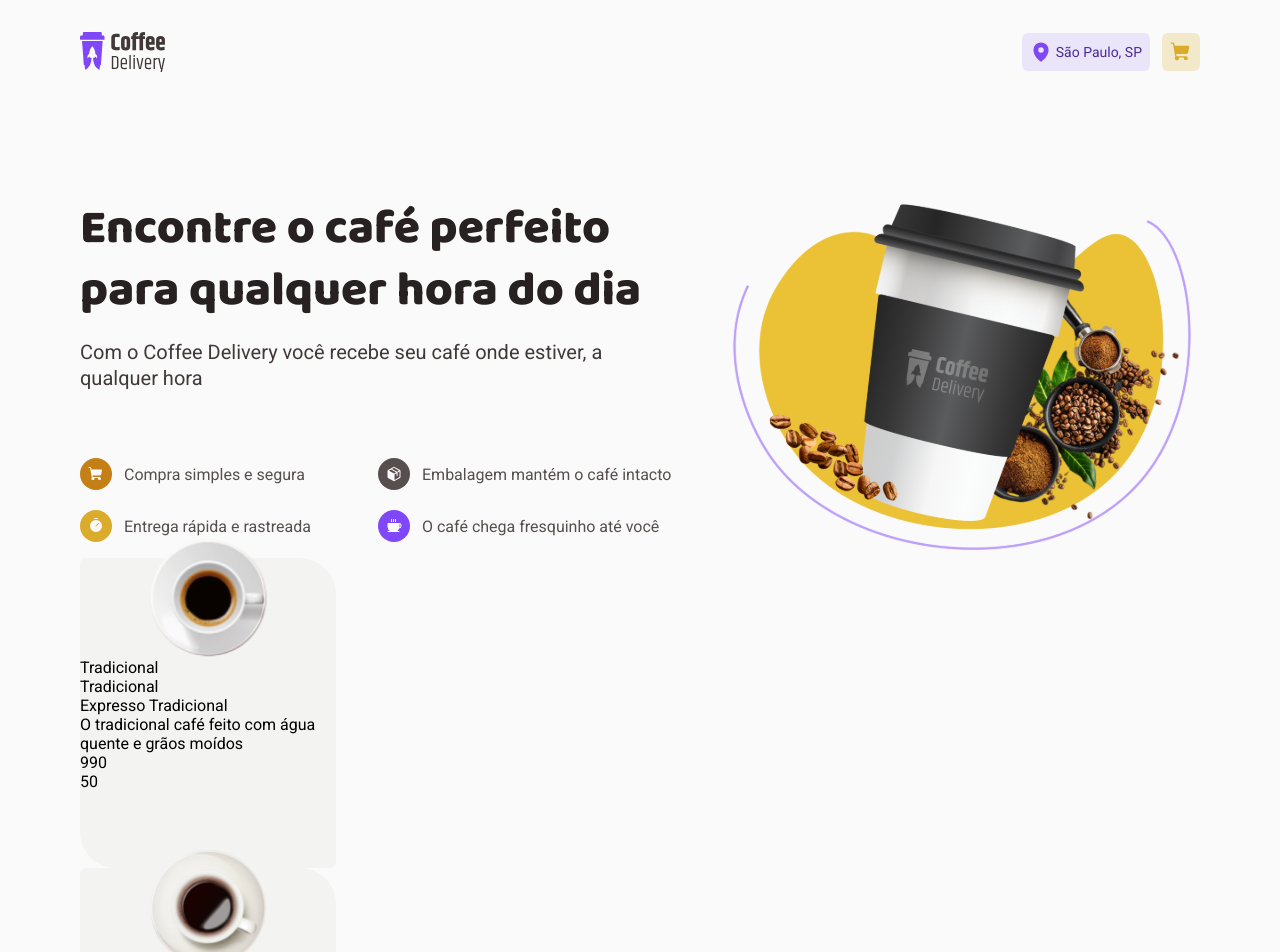
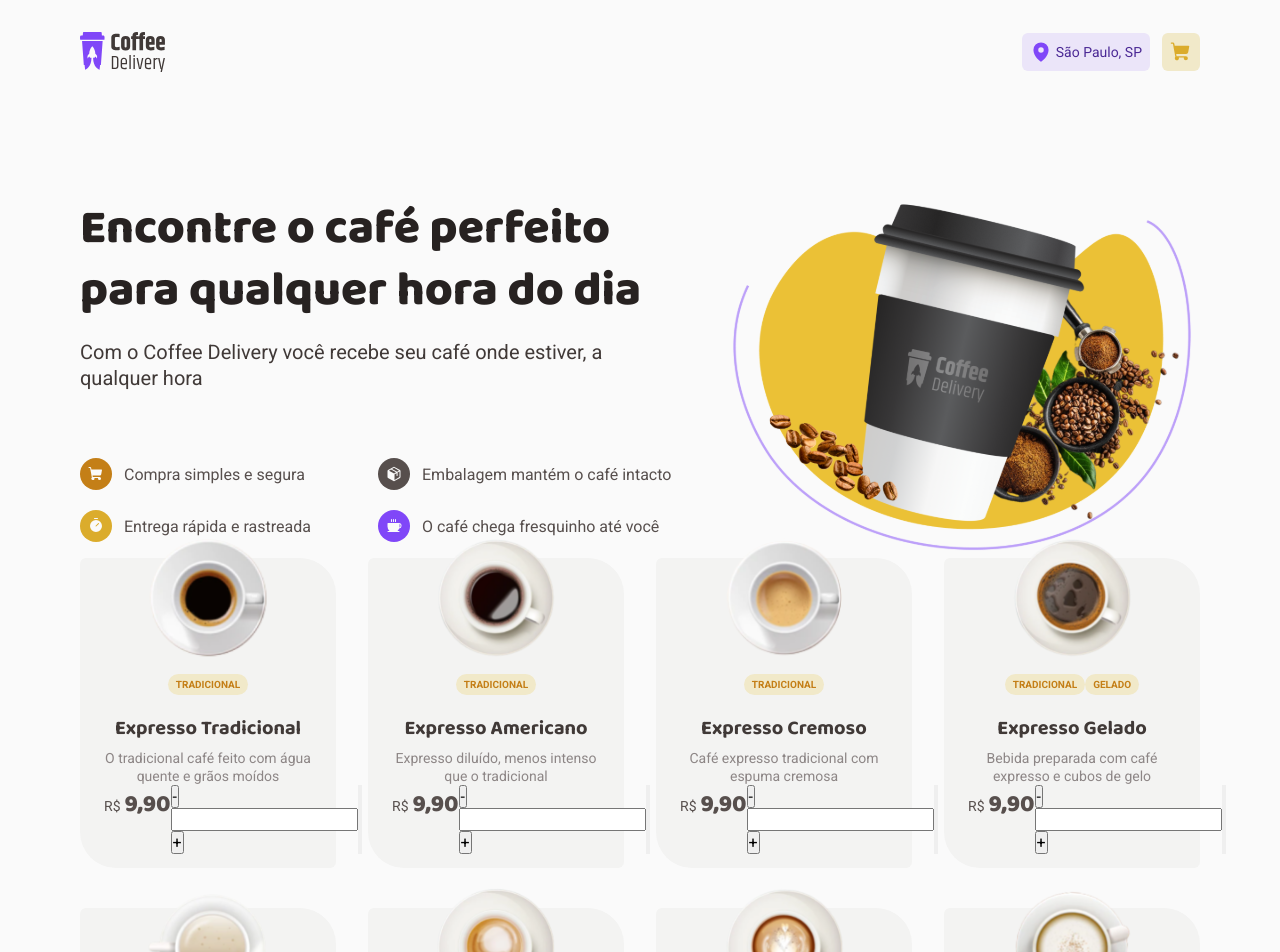
Before and after one commit to ThiagoLG/coffee-delivery, a React (Vite) app: page / in a window 1280 px wide. Shown: the top 952 px of the page. Built offline with nearby package versions, Linux system fonts and the light colour scheme.

Commit message:
Product card - 50%

```diff
--- a/src/pages/Home/Product/index.tsx
+++ b/src/pages/Home/Product/index.tsx
@@ -1,20 +1,41 @@
 import { IProduct } from '../../../models/IProduct'
-import { ProductContainer } from './styles'
+import { ProductBuyContainer, ProductContainer, ProductTag } from './styles'
 
 export function Product(product: IProduct) {
+  function formatCurrency(price: number) {
+    if (!price || price <= 0) return 'R$ 0,00'
+    return (price / 100).toLocaleString('pt-BR', {
+      minimumFractionDigits: 2,
+      maximumFractionDigits: 2,
+    })
+  }
+
   return (
     <ProductContainer>
       <img src={product.imageUrl} alt="Product image" />
-      <span>{product.categories.join(', ')}</span>
 
-      {product.categories?.map((productCategory) => {
-        return <span key={productCategory}>{productCategory}</span>
-      })}
+      <div className="tagsContainer">
+        {product.categories?.map((productCategory) => {
+          return (
+            <ProductTag key={productCategory}>{productCategory}</ProductTag>
+          )
+        })}
+      </div>
+      <span className="title">{product.name}</span>
+      <span className="description">{product.description}</span>
 
-      <span>{product.name}</span>
-      <span>{product.description}</span>
-      <span>{product.price}</span>
-      <span>{product.availableAmount}</span>
+      <ProductBuyContainer>
+        <section className="priceContainer">
+          <span className="pricePrefix">R$</span>
+          <span className="priceValue">{formatCurrency(product.price)}</span>
+        </section>
+        <section className="buyContainer">
+          <button>-</button>
+          <input type="number" />
+          <button>+</button>
+        </section>
+        <button></button>
+      </ProductBuyContainer>
     </ProductContainer>
   )
 }
--- a/src/pages/Home/Product/styles.ts
+++ b/src/pages/Home/Product/styles.ts
@@ -7,6 +7,7 @@ export const ProductContainer = styled.section`
   height: 19.375rem;
   border-radius: 0.375rem 2.25rem;
   background-color: ${({ theme }) => theme['gray-100']};
+  padding: 0 1.5rem 1.25rem 1.5rem;
 
   img {
     width: 7.5rem;
@@ -15,7 +16,30 @@ export const ProductContainer = styled.section`
     margin: -1.25rem auto 0;
   }
 
+  .tagsContainer {
+    width: 100%;
+    display: flex;
+    justify-content: center;
+    margin-top: 1rem;
+    margin-bottom: 1.25rem;
+  }
+
   .title {
+    font-family: 'Baloo 2', 'sans-serif';
+    font-weight: 700;
+    font-size: 1.25rem;
+    line-height: 130%;
+    text-align: center;
+    color: ${(props) => props.theme['gray-700']};
+  }
+
+  .description {
+    font-weight: 400;
+    font-size: 0.875rem;
+    line-height: 130%;
+    text-align: center;
+    color: ${(props) => props.theme['gray-500']};
+    margin-top: 0.5rem;
   }
 `
 export const ProductTag = styled.span`
@@ -25,4 +49,35 @@ export const ProductTag = styled.span`
   line-height: 130%;
   text-transform: uppercase;
   padding: 0.25rem 0.5rem;
+  font-size: 0.625rem;
+  text-transform: uppercase;
+  border-radius: 100px;
 `
+export const ProductBuyContainer = styled.section`
+  margin-top: auto;
+  display: flex;
+  flex-direction: row;
+  justify-content: space-between;
+
+  .priceContainer {
+    display: flex;
+    flex-direction: row;
+    align-items: baseline;
+    color: ${(props) => props.theme['gray-600']};
+
+    .pricePrefix {
+      font-size: 0.875rem;
+      font-weight: 400;
+    }
+
+    .priceValue {
+      font-family: 'Baloo 2', 'sans-serirf';
+      font-size: 1.5rem;
+      font-weight: 800;
+      margin-left: 0.25rem;
+    }
+  }
+
+  .buyContainer {
+  }
+`
--- a/src/pages/Home/styles.ts
+++ b/src/pages/Home/styles.ts
@@ -47,5 +47,7 @@ export const HomePrincipalImage = styled.img`
 `
 export const ProductsCatalog = styled.section`
   display: grid;
+  grid-template-columns: repeat(4, 1fr);
+  gap: 2.5rem 2rem;
   grid-area: catalog;
 `
```
